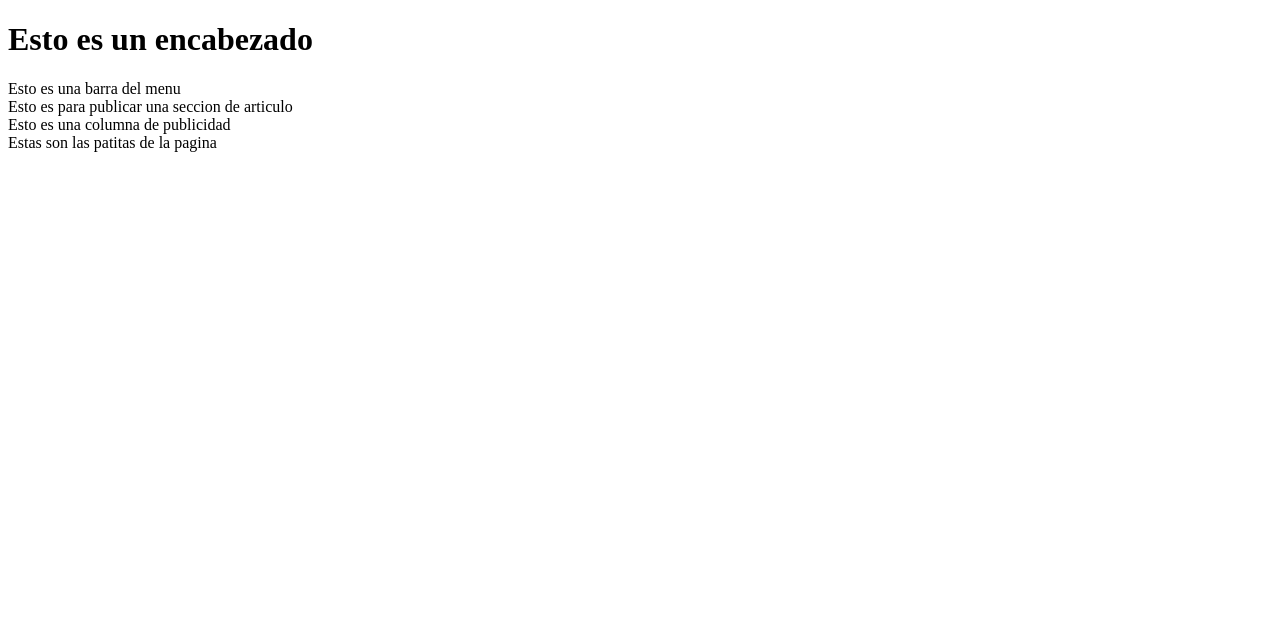
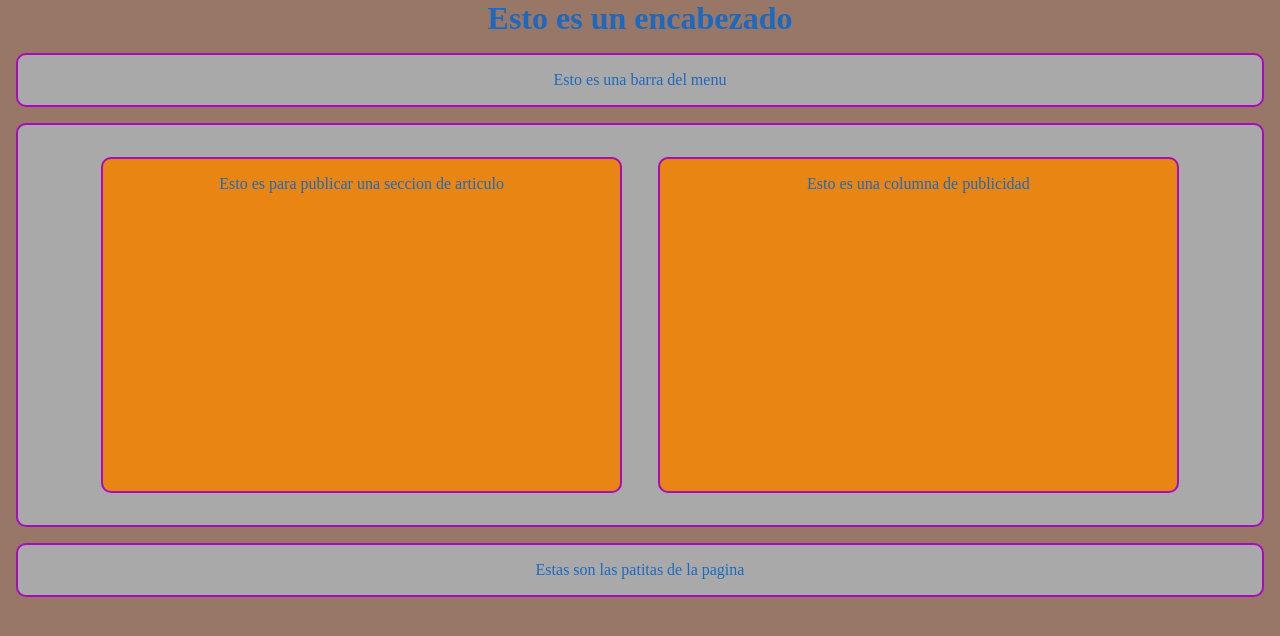
Before and after one commit to Sof1a-m3n2/5IV10MENAFERNANDEZSOFIA, a plain HTML site: page index.html in a window 1280 px wide. Drawn offline with Linux system fonts and the light colour scheme.

Commit message:
2da version

```diff
--- /dev/null
+++ b/ejemplo.css
@@ -0,0 +1,49 @@
+*{
+    padding: 0;
+    margin: 0;
+    color: #1d69c0;
+    text-align: center;
+}
+
+
+
+html, body{
+    background-color: #997766;
+
+
+
+}
+
+
+
+.main-container{
+    border: 4px solid rgb(255, 0, 84);
+    border-radius: 50px;
+    margin: 2rem;
+    background-color: #08d44c;
+}
+
+
+
+
+nav, section, footer, aside, article{
+    border: 2px solid #a80abd;
+    margin: 1rem;
+    border-radius: 10px;
+    padding: 1rem;
+}
+
+
+
+article, aside{
+    width: 40%;
+    display: inline-block;
+    height: 300px;
+    background-color: #e98512;
+}
+
+
+
+nav, footer, section {
+    background-color: darkgrey;
+}
--- a/index.html
+++ b/index.html
@@ -5,7 +5,7 @@
     <meta http-equiv="X-UA-Compatible" content="IE=edge">
     <meta name="viewport" content="width=device-width, initial-scale=1.0">
     <title>Ejemplo</title>
-    <link rel="stylesheet" href="">
+    <link rel="stylesheet" href="ejemplo.css">
 </head>
 <body>
 
```
